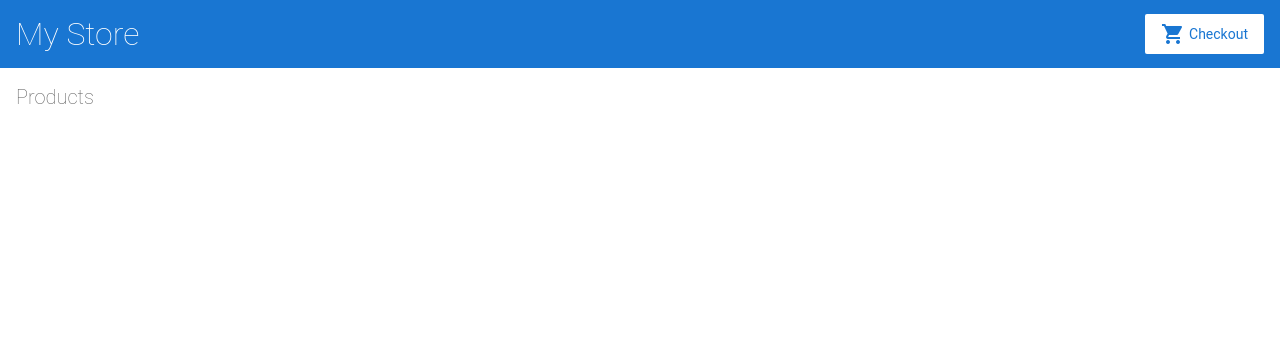
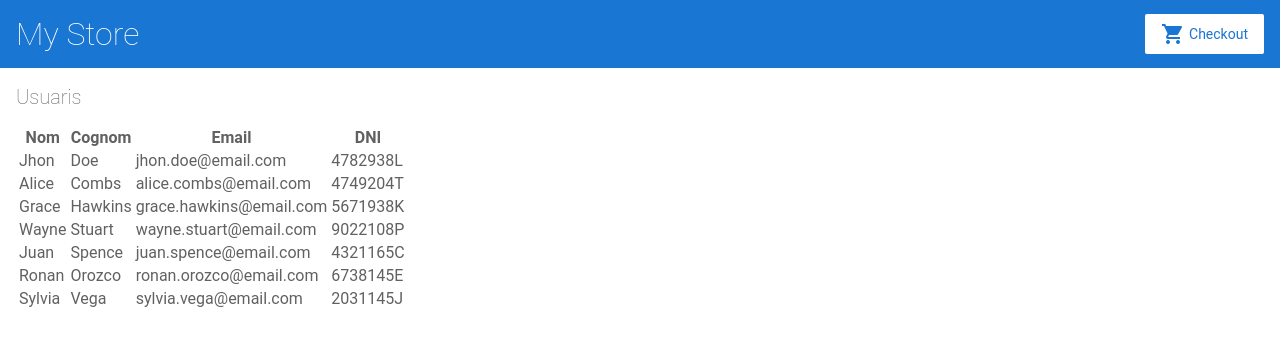
Before and after one commit to MarcOrtizBurgos/angular-enjdkz, an Angular app: page / in a window 1280 px wide. Shown: the top 346 px of the page. Built offline with nearby package versions, Linux system fonts and the light colour scheme.

Commit message:
4 files modified

```diff
--- a/src/app/product-details/product-details.component.html
+++ b/src/app/product-details/product-details.component.html
@@ -1,8 +1,9 @@
 <h2>Product Details</h2>
 
-<div *ngIf="product">
-  <h3>{{ product.name }}</h3>
-  <h4>{{ product.price | currency }}</h4>
-  <p>{{ product.description }}</p>
+<div *ngIf="user">
+  <h3>{{ user.name }}</h3>
+  <h4>{{ user.surname }}</h4>
+  <p>{{ user.email }}</p>
+  <p>{{ user.id }}</p>
   <button type="button" (click)="addToCart(product)">Buy</button>
 </div>
--- a/src/app/product-details/product-details.component.ts
+++ b/src/app/product-details/product-details.component.ts
@@ -10,7 +10,7 @@ import { CartService } from '../cart.service';
   styleUrls: ['./product-details.component.css'],
 })
 export class ProductDetailsComponent implements OnInit {
-  product: User | undefined;
+  user: User | undefined;
 
   constructor(
     private route: ActivatedRoute,
@@ -25,9 +25,9 @@ export class ProductDetailsComponent implements OnInit {
   ngOnInit() {
     // First get the product id from the current route.
     const routeParams = this.route.snapshot.paramMap;
-    const productIdFromRoute = Number(routeParams.get('productId'));
+    const productIdFromRoute = String(routeParams.get('productId'));
 
     // Find the product that correspond with the id provided in route.
-    this.user = users.find((product) => product.id === productIdFromRoute);
+    this.user = users.find((user) => user.id === productIdFromRoute);
   }
 }
--- a/src/app/product-list/product-list.component.html
+++ b/src/app/product-list/product-list.component.html
@@ -1,21 +1,22 @@
-<h2>Products</h2>
+<h2>Usuaris</h2>
 
-<div *ngFor="let product of products">
-  <h3>
-    <a
-      [title]="product.name + ' details'"
-      [routerLink]="['/products', product.id]"
-    >
-      {{ product.name }}
-    </a>
-  </h3>
-  <p *ngIf="product.description">Description: {{ product.description }}</p>
-  <button type="button" (click)="share()">Share</button>
-  <app-product-alerts [product]="product" (notify)="onNotify()">
-  </app-product-alerts>
+<div class="container mt-5">
+  <table class="table table-striped">
+    <thead>
+      <tr>
+        <th>Nom</th>
+        <th>Cognom</th>
+        <th>Email</th>
+        <th>DNI</th>
+      </tr>
+    </thead>
+    <tbody>
+      <tr *ngFor="let user of users" (click)="share()">
+        <td>{{ user.name }}</td>
+        <td>{{ user.surname }}</td>
+        <td>{{ user.email }}</td>
+        <td>{{ user.id }}</td>
+      </tr>
+    </tbody>
+  </table>
 </div>
-<!--
-Copyright Google LLC. All Rights Reserved.
-Use of this source code is governed by an MIT-style license that
-can be found in the LICENSE file at https://angular.io/license
--->
--- a/src/app/product-list/product-list.component.ts
+++ b/src/app/product-list/product-list.component.ts
@@ -1,6 +1,6 @@
 import { Component } from '@angular/core';
 
-import { products } from '../products';
+import { users } from '../products';
 
 @Component({
   selector: 'app-product-list',
@@ -8,7 +8,7 @@ import { products } from '../products';
   styleUrls: ['./product-list.component.css'],
 })
 export class ProductListComponent {
-  products = products;
+  users = users;
 
   share() {
     window.alert('The product has been shared!');
```
